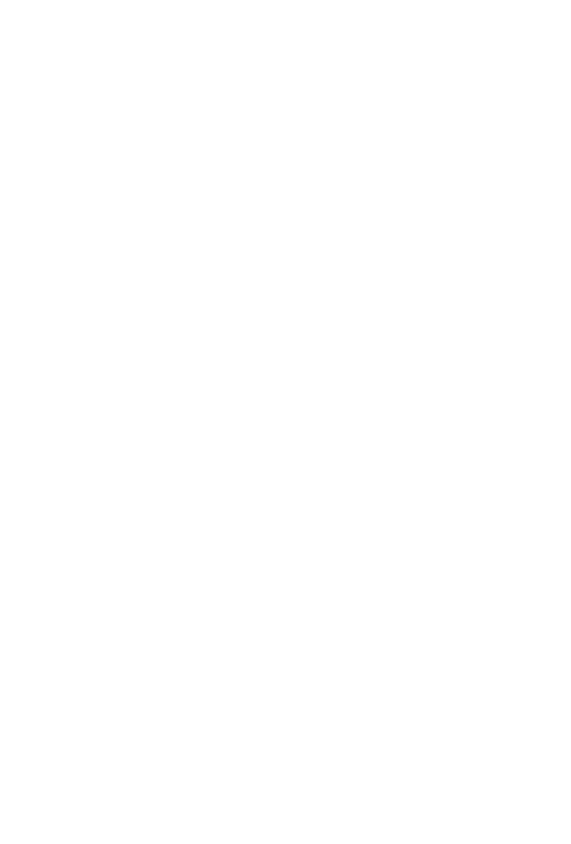
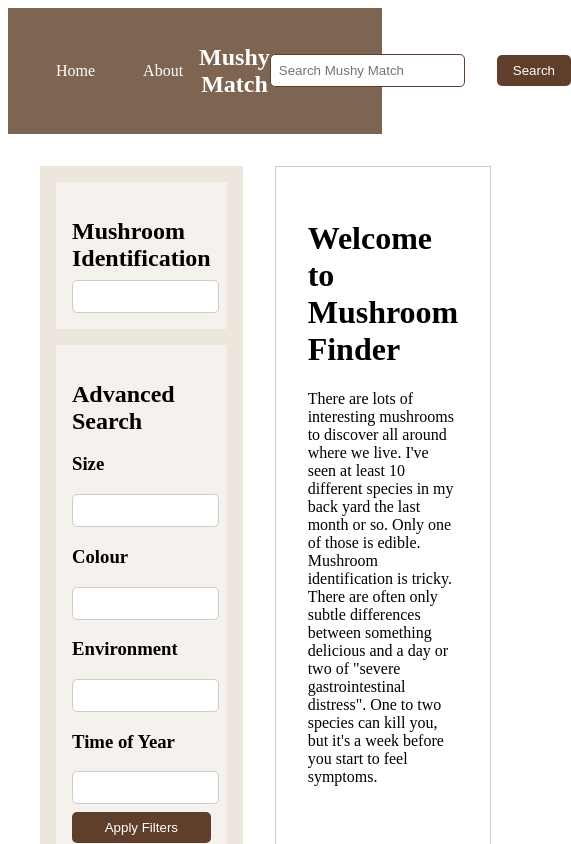
Before and after one commit to kloudsoft91/mushroom_db_app, a Nuxt app: page /backup-index in a window 390 px wide. Before the commit this address had no page. Shown: the top 844 px of the page, 571 px wide, since content can reach past the window. Built offline with nearby package versions, Linux system fonts and the light colour scheme.

Commit message:
Started mobile and tablet nav

```diff
--- a/components/NavigationBar.vue
+++ b/components/NavigationBar.vue
@@ -1,8 +1,8 @@
 <!--Main Navbar-->
 <template>
-
+<!--  Desktop - Leave this here for now so i can work it into the code below
   <div class="min-h-screen bg-gray-100 flex justify-center items-center">
-    <div class="container max-w-screen-2xl bg-emerald-500 rounded-lg p-14">
+    <div class="container max-w-screen-2xl bg-emerald-500 relative p-14 px-60">
       <form>
         <h1 class="flex right text-center font-bold text-white text-4xl">Know what you're looking for?</h1>
           <p class="flex right font-normal text-sm my-6 max-w-lg">Enter a latin or common name of a mushroom</p>
@@ -13,26 +13,48 @@
               <option value="com" selected>Edible</option>
               <option value="net">Gourmet</option>
               <option value="org">Poisonous</option>
-              <option value="io">Psychadelic</option>
+              <option value="io">Psychoactive</option>
+              <option value="io">Lookalike</option>
             </select>
               <button class="bg-emerald-500 text-white text-base rounded-lg px-4 py-2 font-thin">Search</button>
             </div>
           </div>
+          <div class="flex w-11/12 bg-white rounded-lg p-2 mt-4 absolute z-10 mx-auto">
+            <button class="flex-1 bg-blue-500 text-white text-base px-4 py-2">Edible</button>
+            <button class="flex-1 bg-red-500 text-white text-base px-4 py-2">Gourmet</button>
+            <button class="flex-1 bg-yellow-500 text-white text-base px-4 py-2">Poisonous</button>
+            <button class="flex-1 bg-purple-500 text-white text-base px-4 py-2">Psychoactive</button>
+            <button class="flex-1 bg-orange-500 text-white text-base px-4 py-2">Lookalike</button>
+        </div>
       </form>
     </div>
+  </div>-->
+
+  <!--MOBILE FIRST-->
+<div class=" bg-gray-100" >
+    <div class=" bg-emerald-500 relative py-14 mobile:py-16 shadow-md">
+        <h1 class="flex w-11/12 absolute left-0 right-0 mx-auto mobile:mt-2 font-bold text-white text-lg mobile:text-xl">Know what you're looking for?</h1>
+          <div class="flex w-11/12 absolute left-0 right-0 mx-auto mt-9 mobile:mt-11 shadow-md bg-white rounded-lg px-1 mobile:px-2 py-1 ">
+            <input class="text-sm mobile:text-base text-gray-400 flex-grow outline-none px-1 mobile:px-2 " type="text" placeholder="Search all mushrooms" />
+            <div class="flex items-center px-2 rounded-lg space-x-4 mx-auto ">
+              <button class="bg-emerald-500 text-white text-sm mobile:text-base rounded-lg px-3 py-1 mobile:px-2 mobile:py-2 font-thin">Search</button>
+            </div>
+          </div>
+
+
+    </div>
+    <div class="mt-6 mobile:mt-9">
+            <div class="flex gap-2 w-11/12 absolute left-0 right-0 mx-auto">
+              <button class="flex-1 bg-blue-500 text-white text-sm mobile:text-base rounded-lg px-2 py-1">Edible</button>
+              <button class="flex-1 bg-orange-500 text-white text-sm mobile:text-base rounded-lg px-2 py-1">Gourmet</button>
+              <button class="flex-1 bg-red-500 text-white text-sm mobile:text-base rounded-lg px-2 py-1">Poisonous</button>
+            </div>
+            <div class="flex gap-2 w-11/12 mt-8 mobile:mt-10 absolute left-0 right-0 mx-auto">
+              <button class="flex-1 bg-purple-500 text-white text-sm mobile:text-base rounded-lg px-2 py-1">Psychoactive</button>
+              <button class="flex-1 bg-yellow-500 text-white text-sm mobile:text-base rounded-lg px-2 py-1">Lookalike</button>
+            </div>
+        </div>
   </div>
-   <!--<nav class="bg-emerald-200">
-      <div class="px-4 gap-x-4 flex justify-end">
-        <p class=" text-sm font-semibold leading-6 text-stone-400">Already know what you're looking for?</p>
-      </div>
-      <div class="navbar-header">
-        <h1 class="navbar-title">Mushy Match</h1>
-      </div>
-      <div class="navbar-search">
-        <input type="text" placeholder="Search Mushy Match">
-        <button class="search-button">Search</button>
-      </div>
-    </nav>-->
 </template>
 
 <script setup>
--- /dev/null
+++ b/pages/backup-index.vue
@@ -0,0 +1,192 @@
+<template>
+ <div>
+<!-- Navbar -->
+    <nav class="navbar">
+      <div class="navbar-links">
+        <a href="/">Home</a>
+        <a href="/about">About</a>
+      </div>
+      <div class="navbar-header">
+        <h1 class="navbar-title">Mushy Match</h1>
+      </div>
+      <div class="navbar-search">
+        <input type="text" placeholder="Search Mushy Match">
+        <button class="search-button">Search</button>
+      </div>
+    </nav>
+
+      <!-- Main content -->
+      <div class="main-content">
+        <!-- Filter panel -->
+        <aside class="filter-panel">
+          <div id="mushroom-identification">
+            <h2>Mushroom Identification</h2>
+            <input v-model="text">
+          </div>
+          <div id="advanced-search">
+            <h2>Advanced Search</h2>
+            <h3>Size</h3>
+            <input v-model="text">
+            <h3>Colour</h3>
+            <input v-model="text">
+            <h3>Environment</h3>
+            <input v-model="text">
+            <h3>Time of Year</h3>
+            <input v-model="text">
+            <br>
+            <button>Apply Filters</button>
+          </div>
+          <hr>
+          <div id="mushroom-name">
+            <h2>Mushroom Name</h2>
+            <h3>Edibility: Safe</h3>
+            <button>View Details</button>
+          </div>
+        </aside>
+
+        <!-- Main content section -->
+        <main class="landing-content">
+          <!-- Landing page content here -->
+          <h1>Welcome to Mushroom Finder</h1>
+          <p>
+            There are lots of interesting mushrooms to discover all around where we live. I've seen at least 10
+            different species in my back yard the last month or so. Only one of those is edible. Mushroom
+            identification is tricky. There are often only subtle differences between something delicious and a day
+            or two of "severe gastrointestinal distress". One to two species can kill you, but it's a week before
+            you start to feel symptoms.
+          </p>
+        </main>
+      </div>
+    </div>
+</template>
+
+<style scoped>
+/* Global styles */
+body {
+  font-family: Arial, sans-serif;
+  margin: 0;
+  padding: 0;
+}
+
+/* Navbar styles */
+.navbar {
+  background-color: #7e6551;
+  color: #fff;
+  display: flex;
+  align-items: center;
+  padding: 1rem;
+  justify-content: space-between;
+}
+
+.navbar-header {
+flex: 1;
+display: flex;
+justify-content: center;
+align-items: center;
+}
+.navbar-title {
+  display: flex;
+  text-align: center;
+  justify-content: center;
+}
+
+.navbar-links {
+  display: flex;
+  gap: 1rem;
+  margin-left: 1rem;
+}
+
+.navbar-links a {
+  color: #fff;
+  text-decoration: none;
+  padding: 0.5rem 1rem;
+  border-radius: 5px;
+}
+
+.navbar-links a:hover {
+  background-color: #603e2c;
+}
+
+.navbar-search {
+  display: flex;
+  align-items: center;
+  gap: 1rem;
+}
+
+.navbar-search input {
+  padding: 0.5rem;
+  border-radius: 5px;
+  border: 1px solid #603e2c;
+  flex: 1;
+  margin-right: 1rem;
+}
+
+.navbar-search button {
+  padding: 0.5rem 1rem;
+  border-radius: 5px;
+  background-color: #603e2c;
+  color: #fff;
+  border: none;
+  cursor: pointer;
+}
+
+.navbar-search button:hover {
+  background-color: #482b1f;
+}
+
+
+
+/* Filter panel styles */
+.filter-panel {
+  background-color: #ede6dd;
+  padding: 1rem;
+}
+
+.filter-panel div {
+  background-color: #f5f1ec;
+  padding: 1rem;
+  margin-bottom: 1rem;
+}
+
+.filter-panel h2 {
+  margin-bottom: 0.5rem;
+}
+
+.filter-panel input {
+  padding: 0.5rem;
+  border-radius: 5px;
+  border: 1px solid #ccc;
+  width: 93%;
+  margin: 0 auto;
+}
+
+.filter-panel button {
+  padding: 0.5rem 1rem;
+  border-radius: 5px;
+  background-color: #603e2c;
+  color: #fff;
+  border: none;
+  cursor: pointer;
+  width: 100%;
+  margin-top: 0.5rem
+}
+
+.filter-panel button:hover {
+  background-color: #482b1f;
+}
+
+/* Main content styles */
+.main-content {
+  display: flex;
+  gap: 2rem;
+  max-width: 100%;
+  padding: 2rem;
+}
+
+.landing-content {
+  flex: 1;
+  background-color: #fff;
+  padding: 2rem;
+  border: 1px solid #ccc;
+}
+</style>
--- a/pages/index.vue
+++ b/pages/index.vue
@@ -302,132 +302,5 @@
   </script>
 
   <style scoped>
-    /* Global styles */
-    body {
-      font-family: Arial, sans-serif;
-      margin: 0;
-      padding: 0;
-    }
 
-    /* Navbar styles */
-    .navbar {
-      background-color: #7e6551;
-      color: #fff;
-      display: flex;
-      align-items: center;
-      padding: 1rem;
-      justify-content: space-between;
-    }
-
-    .navbar-header {
-    flex: 1;
-    display: flex;
-    justify-content: center;
-    align-items: center;
-  }
-    .navbar-title {
-      display: flex;
-      text-align: center;
-      justify-content: center;
-    }
-
-    .navbar-links {
-      display: flex;
-      gap: 1rem;
-      margin-left: 1rem;
-    }
-
-    .navbar-links a {
-      color: #fff;
-      text-decoration: none;
-      padding: 0.5rem 1rem;
-      border-radius: 5px;
-    }
-
-    .navbar-links a:hover {
-      background-color: #603e2c;
-    }
-
-    .navbar-search {
-      display: flex;
-      align-items: center;
-      gap: 1rem;
-    }
-
-    .navbar-search input {
-      padding: 0.5rem;
-      border-radius: 5px;
-      border: 1px solid #603e2c;
-      flex: 1;
-      margin-right: 1rem;
-    }
-
-    .navbar-search button {
-      padding: 0.5rem 1rem;
-      border-radius: 5px;
-      background-color: #603e2c;
-      color: #fff;
-      border: none;
-      cursor: pointer;
-    }
-
-    .navbar-search button:hover {
-      background-color: #482b1f;
-    }
-
-
-
-    /* Filter panel styles */
-    .filter-panel {
-      background-color: #ede6dd;
-      padding: 1rem;
-    }
-
-    .filter-panel div {
-      background-color: #f5f1ec;
-      padding: 1rem;
-      margin-bottom: 1rem;
-    }
-
-    .filter-panel h2 {
-      margin-bottom: 0.5rem;
-    }
-
-    .filter-panel input {
-      padding: 0.5rem;
-      border-radius: 5px;
-      border: 1px solid #ccc;
-      width: 93%;
-      margin: 0 auto;
-    }
-
-    .filter-panel button {
-      padding: 0.5rem 1rem;
-      border-radius: 5px;
-      background-color: #603e2c;
-      color: #fff;
-      border: none;
-      cursor: pointer;
-      width: 100%;
-      margin-top: 0.5rem
-    }
-
-    .filter-panel button:hover {
-      background-color: #482b1f;
-    }
-
-    /* Main content styles */
-    .main-content {
-      display: flex;
-      gap: 2rem;
-      max-width: 100%;
-      padding: 2rem;
-    }
-
-    .landing-content {
-      flex: 1;
-      background-color: #fff;
-      padding: 2rem;
-      border: 1px solid #ccc;
-    }
   </style>
```
Also changed, not shown: tailwind.config.js (+16 -0 lines).
